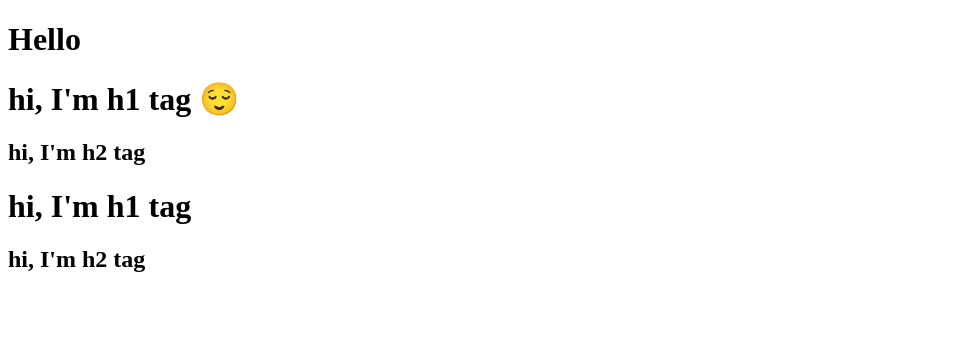
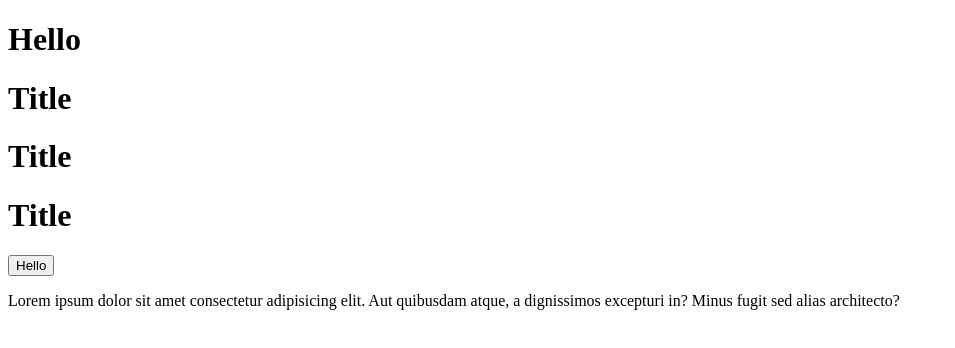
Before and after one commit to mouryasuraj/namaste-react-course, a React (Vite) app: page / in a window 1280 px wide. Shown: the top 348 px of the page, without its empty margins (0-955 px from the left). Built offline with nearby package versions, Linux system fonts and the light colour scheme.

Commit message:
Completed Laying the foundation

```diff
--- a/Notes/02.IgnitingOurApp.js
+++ b/Notes/02.IgnitingOurApp.js
@@ -57,9 +57,3 @@
 
 browserlist----->https://github.com/browserslist/browserslist#query-composition
 */
-
-
-
-// Progress of leacture
-// Inception - Completed
-// Igniting our app - Completed
--- a/Notes/ExploreMore.js
+++ b/Notes/ExploreMore.js
@@ -13,4 +13,8 @@
     7. What caret and tilde symbol in package.json file ---> https://www.geeksforgeeks.org/difference-between-tilde-and-caret-in-package-json/
     8. Difference between package.json and package-lock.json
 
+Bable---> https://babeljs.io/
+    What is component composition?
+    --> Composing component into another component is called component composition.
+
 */
--- a/index.html
+++ b/index.html
@@ -12,7 +12,9 @@
     <!-- <h1>Hello World From HTML!</h1> -->
     <h1>Hello</h1>
     <!--It will not replace by react . It will stay at its point because react have control on root only-->
-    <div id="root"></div>
+    <div id="root">
+        <h1>Not rendered</h1>
+    </div>
     <!--NOte: React will replace all the element inside the root and render the reactElement which have passed inside the render method. It will not append it just replace the element-->
 
     <!-- Element created using javascript -->
@@ -35,7 +37,8 @@
         rootDOM.render(h1)
     </script> -->
     <!-- We can create separate js file and then use above code in the js file -->
-    <script type='module' src="./App.js"></script>
+    <!-- <script type='module' src="./App.js"></script> -->
+    <script type='module' src="./layingthefoundation.js"></script>
     <!--We have write this script after the react is implemented because we you write above the react implementaton then it will throw an erro 'React is not defined'-->
 </body>
 
--- /dev/null
+++ b/layingthefoundation.js
@@ -0,0 +1,101 @@
+import React from "react";
+import ReactDOM, { render } from "react-dom";
+
+const root = ReactDOM.createRoot(document.getElementById('root'));
+
+/*
+
+// React.createElement()===> React.createElement creates an object when we render this object into the html then it will be an html element.
+
+//React.createElement() ===> Object ===> render() ===> html Element or html tag.
+
+
+
+const heading = React.createElement('h1', { id: 'heading' }, 'Heading 😎'); //it gives an object. And this is not the best way to create html element so facebook developer created JSX--> Javascript syntax which is easier to create element
+console.log(heading);
+// root.render(heading);  //it will convert our object into html element
+
+
+
+// JSX--- jsx is not html in js. It is an HTML or XML like syntax.
+
+// How jsx works behind the scene
+//jsx ===> babel transpiled to React.createElement ===> React.createElemet is an JS object ===> Html element
+//bable is converted JSX into react.createElement
+
+const jsxHeading = <h1 id="heading">JSX heading 👌</h1> //This is JSX. This is not a pure javascript. Javascript not understand this.It only understand ecamascript (es6 the latest version).This in not a valid pure javscript. Because js engine or browsers can't read this code.Copy this code and past it into the browser it will throw an Syntaxerror. But this code is working here because of parcel. Parcel is responsible for this. It is transpiled by babel (which is managed by parcel) before it going to the js engine. And then receive the code which can understand js engine.
+console.log(jsxHeading);  //It is an react element which is an object
+root.render(jsxHeading);  //it will convert our object into html element
+*/
+
+
+
+
+
+// ----------------React component----------------
+/*
+
+// React element
+// const heading = (
+//     <h1>Heading</h1>
+// )
+
+// Name a component's first letter with capital letter
+
+// const HeadingComponent = () => <h1>Heading Component</h1> //some cool developer write like this if you have single line of JSX
+
+const Title = () => <p>Title</p>
+
+
+// React component
+//Componenet composing another component is called composition component
+const HeadingComponent = () => {
+    return (
+        <>
+            <Title />
+            <h1>Heading Component 🚀</h1>
+        </>
+    )
+}
+
+
+
+// root.render(HeadingComponent);  //This is not we can render a component. We can render element only this way. If you want to render a component then wrap into fragment <HeadingComponent />
+
+root.render(<HeadingComponent />) //This is proper way to render component. It will understand by babel
+
+*/
+
+
+
+
+
+// ---------Practice component---------------
+
+// Component using normal function
+const Title = function(){
+    return(
+        <h1>Title</h1>
+    )
+}
+
+
+// suppose we want to render element into component
+const button = (
+        <button type="button">Hello</button>
+)
+
+const name = 'suraj'
+
+// component using arrow function
+const Body = () => (
+    <div>
+        {Title()}
+        <Title />
+        <Title></Title>   {/*we can also write like this*/}
+        {button}  {/*In this curyly braces we can write any javascriopt code. And this is how we can put react element into component*/}
+        <p>Lorem ipsum dolor sit amet consectetur adipisicing elit. Aut quibusdam atque, a dignissimos excepturi in? Minus fugit sed alias architecto?</p>
+    </div>
+)
+
+root.render(<Body />)
--- a/package.json
+++ b/package.json
@@ -3,6 +3,8 @@
   "version": "1.0.0",
   "description": "This is react",
   "scripts": {
+    "start":"parcel index.html",
+    "build":"parcel build index.html",
     "test": "jest"
   },
   "keywords": [
```
Also changed, not shown: Notes/03.LayingTheFoundation.js (added, +52 -0 lines), Assignments/03.03.LayingTheFoundation.js (added), Laying the foundation.PNG (added).
